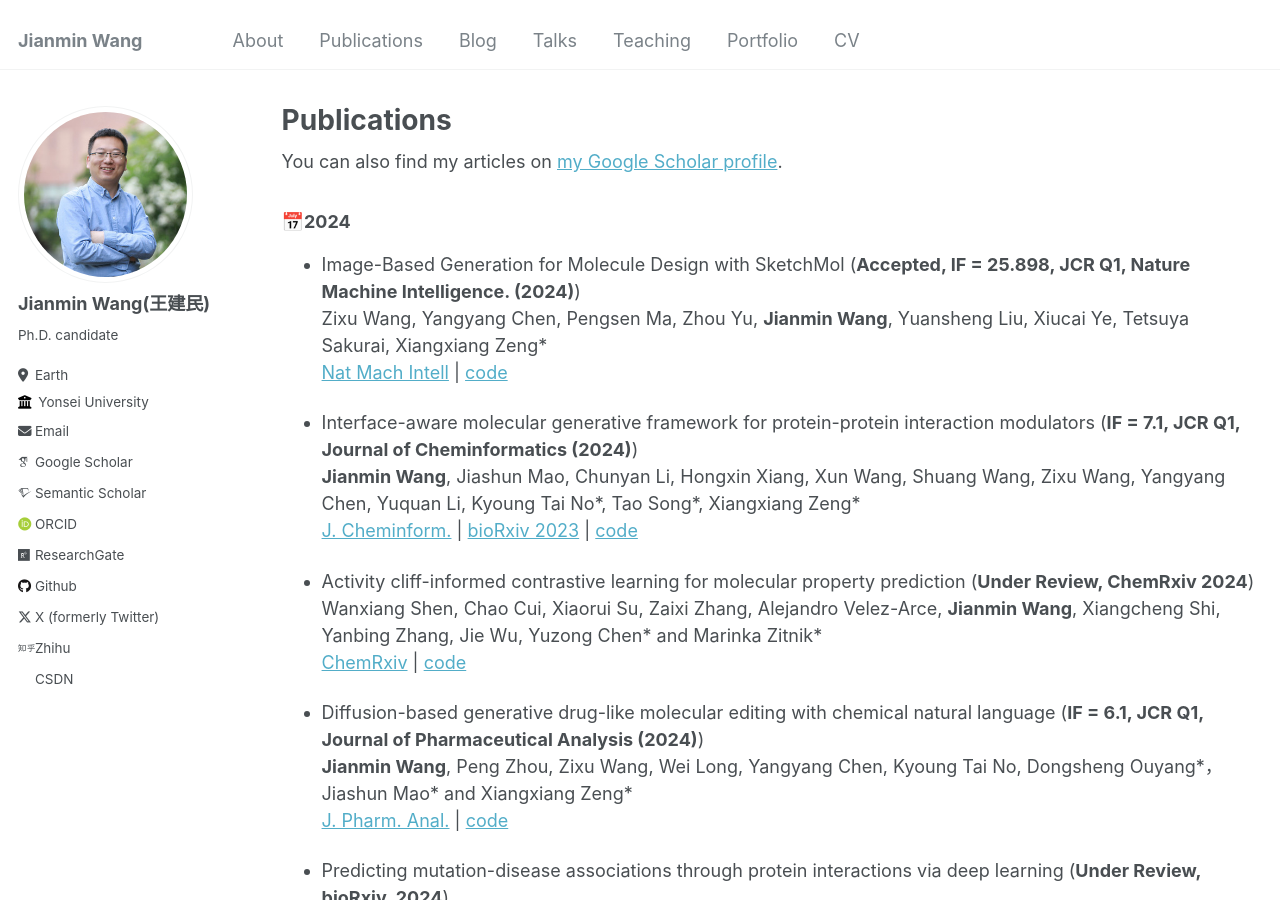
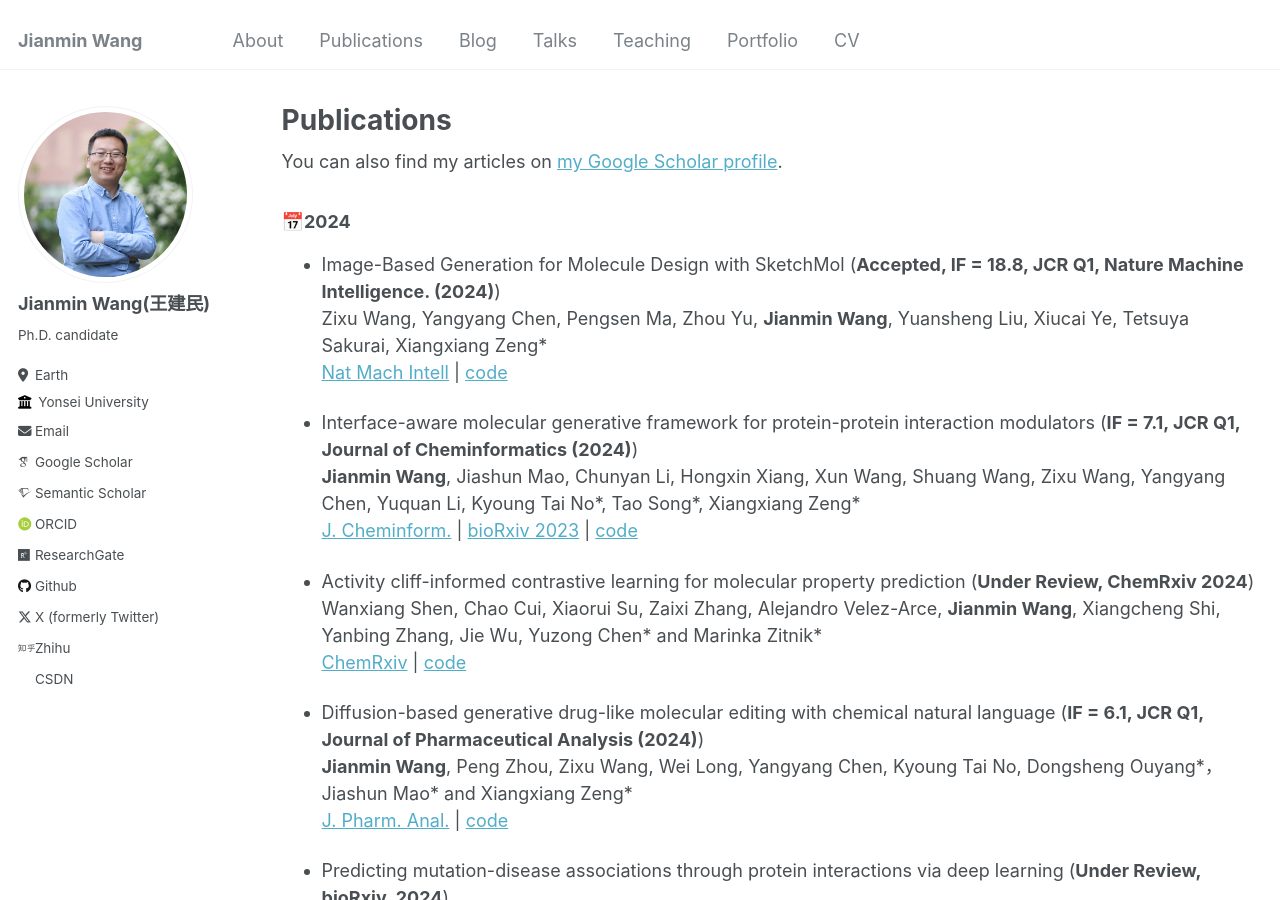
Before and after one commit to Jianmin2drugai/Jianmin2drugai.github.io, a Jekyll site: the page built from _pages/publications.md, in a window 1280 px wide and 900 px high. Built offline with Jekyll 4.4.1, drawn with Linux system fonts in a browser that asks for light colours; some web fonts are replaced.

Commit message:
Update publications.md

```diff
--- a/_pages/publications.md
+++ b/_pages/publications.md
@@ -17,7 +17,7 @@
 
 ### &#x1F4C5;2024
 
-*   Image-Based Generation for Molecule Design with SketchMol (**Accepted, IF = 25.898, JCR Q1, Nature Machine Intelligence. (2024)**)
+*   Image-Based Generation for Molecule Design with SketchMol (**Accepted, IF = 18.8, JCR Q1, Nature Machine Intelligence. (2024)**)
     Zixu Wang, Yangyang Chen, Pengsen Ma, Zhou Yu, **Jianmin Wang**, Yuansheng Liu, Xiucai Ye, Tetsuya Sakurai, Xiangxiang Zeng\*
    [Nat Mach Intell](https://github.com/WangZiXubiubiu/SketchMol-v1) | [code](https://github.com/WangZiXubiubiu/SketchMol-v1)
 
```
